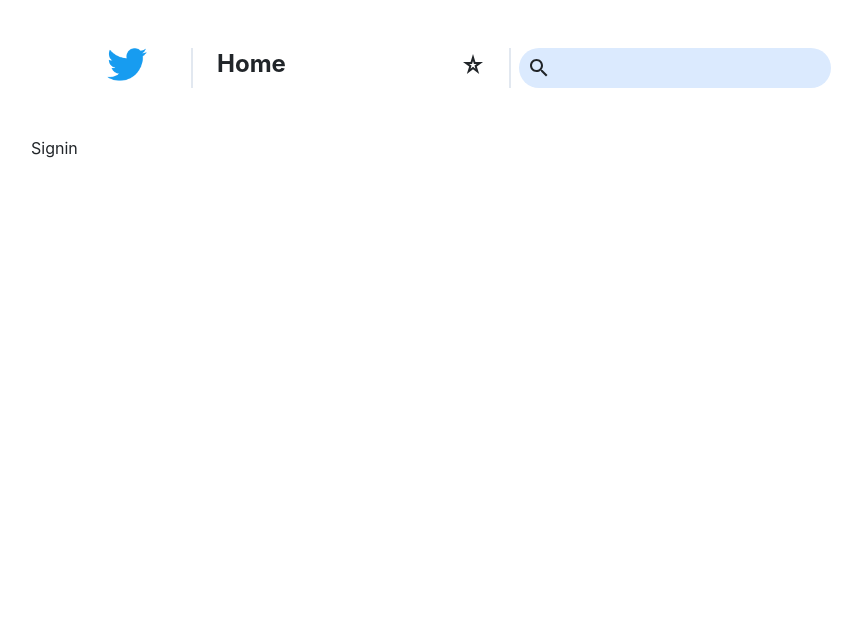
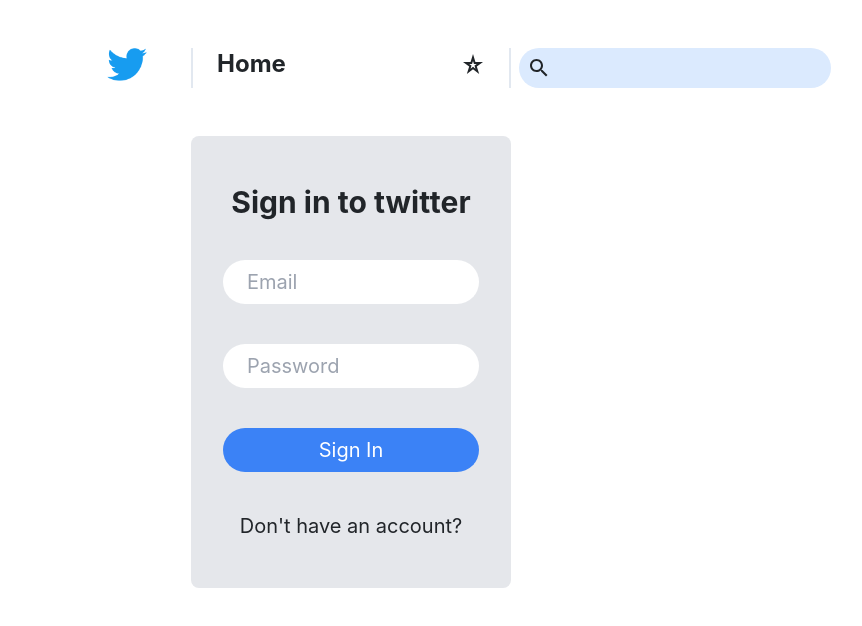
Before and after one commit to ayush007-verma/Twitter_rest_apis, a React (Create React App) app in the folder client/: page /login in a window 1280 px wide. Shown: the top 626 px of the page, without its empty margins (289-1151 px from the left). Built offline with nearby package versions, Linux system fonts and the light colour scheme.

Commit message:
UI complete

```diff
--- a/client/src/App.js
+++ b/client/src/App.js
@@ -1,6 +1,7 @@
 import { RouterProvider, Outlet, createBrowserRouter } from "react-router-dom";
 import "./App.css";
 import NavBar from "./components/NavBar/NavBar";
+import Error from "./pages/Error/Error";
 import Explore from "./pages/Explore/Explore";
 import Home from "./pages/Home/Home";
 import Profile from "./pages/Profile/Profile";
@@ -18,6 +19,7 @@
 const router = createBrowserRouter([
   {
     path: "/",
+    errorElement: <Error />,
     element: <Layout />,
     children: [
       {
--- /dev/null
+++ b/client/src/components/exploreTweets/ExploreTweets.js
@@ -0,0 +1,9 @@
+import React from 'react'
+
+const ExploreTweets = () => {
+  return (
+    <div>ExploreTweets</div>
+  )
+}
+
+export default ExploreTweets
--- a/client/src/components/mainTweet/MainTweet.js
+++ b/client/src/components/mainTweet/MainTweet.js
@@ -1,9 +1,20 @@
-import React from 'react'
+import React from "react";
 
 const MainTweet = () => {
   return (
-    <div>MainTweet</div>
-  )
-}
+    <div className="">
+      <p className="font-bold pl-2 my-2">Username</p>
+      <form className="border-b-2 pb-6">
+        <textarea
+          className="bg-slate-200 rounded-lg w-full p-2"
+          placeholder="What's Happening..."
+          maxLength={300}
+        ></textarea>
+        <button className="bg-blue-500 text-white py-2 px-4 rounded-full ml-auto">Tweet</button>
+      </form>
+      Main Tweet
+    </div>
+  );
+};
 
-export default MainTweet
+export default MainTweet;
--- /dev/null
+++ b/client/src/pages/Error/Error.js
@@ -0,0 +1,17 @@
+import React from 'react'
+import { Link } from 'react-router-dom'
+
+const Error = () => {
+  return (
+    <div className='text-center my-8 space-y-5'>
+        <h2 className='font-bold text-4xl'>Error, Page not found</h2>
+        <p className='pb-2'>
+            Please go back to login<br />
+        </p>
+
+        <Link to='/login' className='bg-blue-500 text-white rounded-full py-1 px-3'>Login</Link>
+    </div>
+  )
+}
+
+export default Error
--- a/client/src/pages/Explore/Explore.js
+++ b/client/src/pages/Explore/Explore.js
@@ -1,8 +1,23 @@
 import React from 'react'
+import ExploreTweets from '../../components/exploreTweets/ExploreTweets'
+import LeftSideBar from '../../components/leftSideBar/LeftSideBar'
+import RightSideBar from '../../components/rightSideBar/RightSideBar'
 
 const Explore = () => {
   return (
-    <div>Explore</div>
+    <div className='grid grid-cols-1 md:grid-cols-4'>
+      <div className=''>
+        <LeftSideBar />
+      </div>
+
+      <div className='col-span-2 border-x-2 border-t-slate-800 px-6'>
+        <ExploreTweets />
+      </div>
+
+      <div className=''>
+        <RightSideBar />
+      </div>
+    </div>
   )
 }
 
--- a/client/src/pages/Profile/Profile.js
+++ b/client/src/pages/Profile/Profile.js
@@ -1,8 +1,22 @@
 import React from 'react'
+import LeftSideBar from '../../components/leftSideBar/LeftSideBar'
+import RightSideBar from '../../components/rightSideBar/RightSideBar'
 
 const Profile = () => {
   return (
-    <div>Profile</div>
+    <div className='grid grid-cols-1 md:grid-cols-4'>
+      <div className=''>
+        <LeftSideBar />
+      </div>
+
+      <div className='col-span-2 border-x-2 border-t-slate-800 px-6'>
+
+      </div>
+
+      <div className=''>
+        <RightSideBar />
+      </div>
+    </div>
   )
 }
 
--- a/client/src/pages/Signin/Signin.js
+++ b/client/src/pages/Signin/Signin.js
@@ -1,8 +1,67 @@
-import React from 'react'
+import React, {useState} from 'react'
 
 const Signin = () => {
+  const [isSignUp, setIsSignUp] = useState(false);
+
+  const switchMode = () => {
+    setIsSignUp(!isSignUp)
+}
+
   return (
-    <div>Signin</div>
+    <form className='bg-gray-200 flex flex-col py-12 px-8 rounded-lg w-8/12 md:w-6/12 mx-auto gap-10'>
+      <h2 className='text-3xl font-bold text-center'>
+        {
+          isSignUp ? 'Create Account' : 'Sign in to twitter'
+        }
+      </h2>
+
+      {
+        isSignUp && (
+          <input
+            className='text-xl py-2 rounded-full px-4'
+            placeholder='Name'
+            type='text'
+            required
+          />
+        )
+      }
+
+      <input
+        className='text-xl py-2 rounded-full px-4'
+        placeholder='Email'
+        type='text'
+        required
+       />
+       <input
+        className="text-xl py-2 rounded-full px-4"
+        placeholder="Password"
+        type="password"
+        required
+      />
+
+      {
+        isSignUp && (
+          <input
+            className='text-xl py-2 rounded-full px-4'
+            placeholder='Phone'
+            type='text'
+            required
+          />
+        )
+      }
+
+      <button type='submit' className='text-xl py-2 rounded-full px-4 bg-blue-500 text-white'>
+      {
+        isSignUp ? 'Sign up' : 'Sign In'
+      }
+      </button>
+
+      <p className='text-center text-xl cursor-pointer' onClick={switchMode}>
+        {
+          isSignUp ? "Already have an account?" : "Don't have an account?"
+        }
+      </p>
+    </form>
   )
 }
 
```
